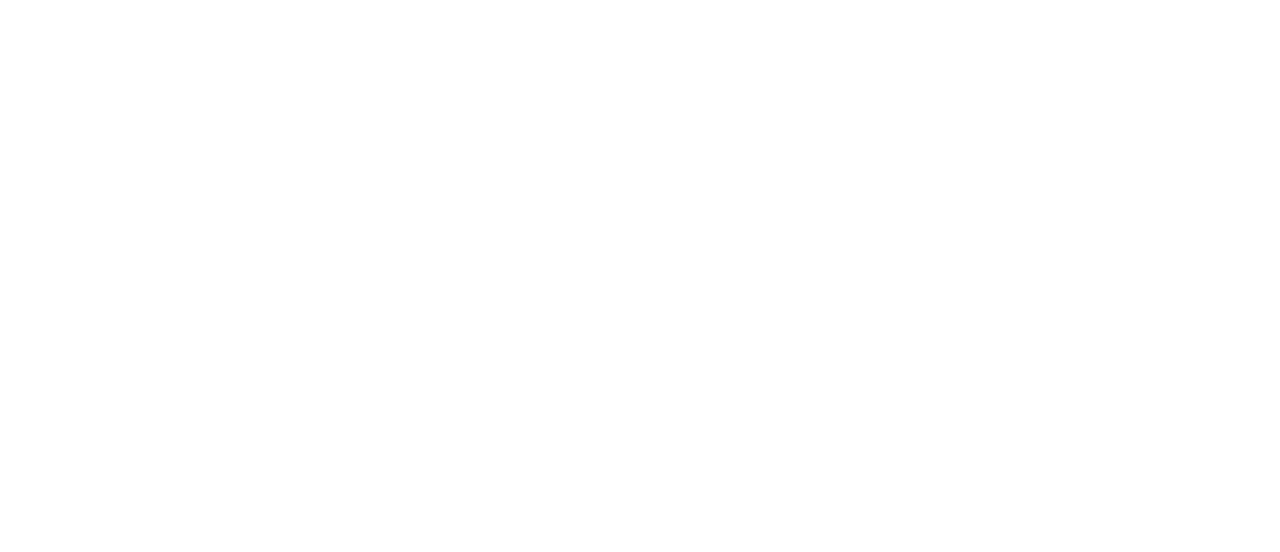
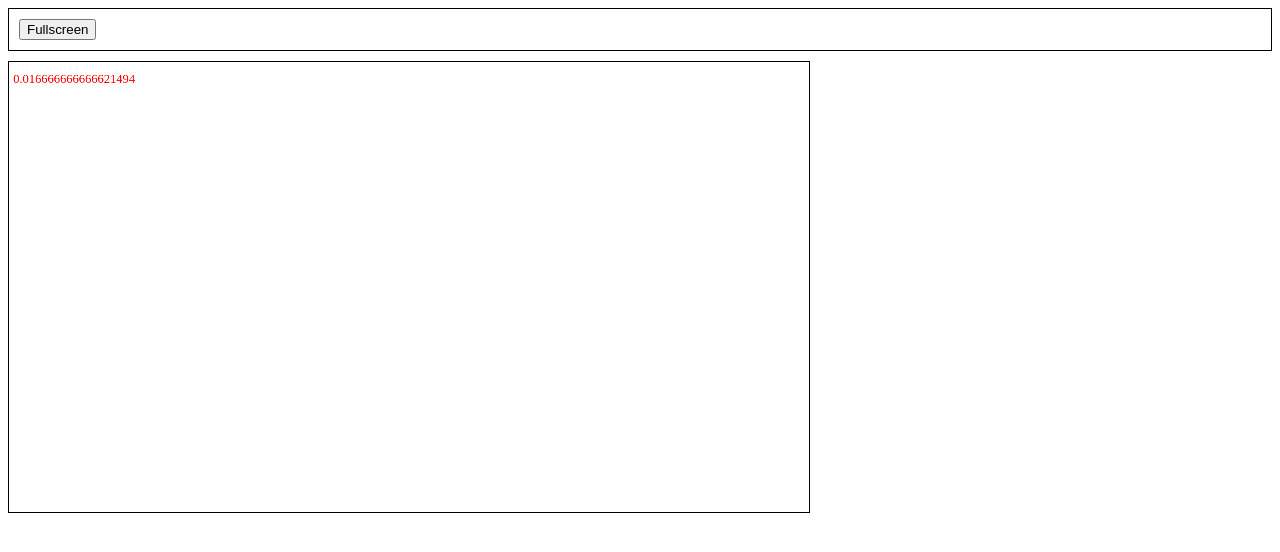
Before and after one commit to mradionov/mj, a website built with webpack: page public/index.html in a window 1280 px wide. Built offline with nearby package versions, Linux system fonts and the light colour scheme.

Commit message:
Loop with delta + fullscreen mode

```diff
--- /dev/null
+++ b/public/index.css
@@ -0,0 +1,10 @@
+canvas {
+  border: 1px solid black;
+  width: 800px;
+}
+
+.controls {
+  padding: 10px;
+  border: 1px solid black;
+  margin-bottom: 10px;
+}
--- a/public/index.html
+++ b/public/index.html
@@ -1 +1,8 @@
-<script src="main.js"></script>
+<link rel="stylesheet" href="index.css" />
+
+<div class="controls">
+  <button id="fullscreen-btn">Fullscreen</button>
+</div>
+
+
+<script src="main.js" defer></script>
--- /dev/null
+++ b/src/loop.ts
@@ -0,0 +1,98 @@
+interface RenderLoopOptions {
+  // Delta limit value in seconds. Limit might be reached if render loop is paused
+  // or breakpoint is activated during debugging.
+  deltaTimeLimit?: number;
+  fps?: number;
+  onTick?: ({ deltaTime }: { deltaTime: number; lastTime: number }) => void;
+}
+
+const DEFAULT_OPTIONS = {
+  deltaTimeLimit: 1,
+  // requestAnimationFrame is usually 60 fps; in seconds
+  fps: 60,
+};
+
+enum State {
+  Idle,
+  Working,
+  StopRequested,
+}
+
+export class RenderLoop {
+  private options: RenderLoopOptions;
+  private lastTimestamp = null;
+  private state = State.Idle;
+
+  constructor(options: RenderLoopOptions = {}) {
+    this.options = Object.assign({}, DEFAULT_OPTIONS, options);
+  }
+
+  public start(): void {
+    if (this.state !== State.Idle) {
+      return;
+    }
+
+    this.state = State.Working;
+
+    this.loop();
+  }
+
+  // WARNING: a couple of already queued callbacks might still fire after stop
+  public stop(): void {
+    if (this.state !== State.Working) {
+      return;
+    }
+
+    this.state = State.StopRequested;
+  }
+
+  private loop = (timestamp = null): void => {
+    if (this.state === State.Idle) {
+      return;
+    }
+
+    if (this.state === State.StopRequested) {
+      this.state = State.Idle;
+      return;
+    }
+
+    const idealDeltaTime = this.getIdealDeltaTime();
+    // For the very first run loop() is called from the code and timestamp is
+    // not known. On the second call loop() is called by requestAnimationFrame,
+    // which also provides a timestamp.
+    // Use ideal fixed delta value for the first run.
+    let deltaTime = idealDeltaTime;
+    if (timestamp !== null) {
+      // Timestamp is originally in milliseconds, convert to seconds
+      const deltaTimestamp = timestamp - this.lastTimestamp;
+      if (Math.round(this.getFpsInterval()) - Math.round(deltaTimestamp) > 2) {
+        window.requestAnimationFrame(this.loop);
+        return;
+      }
+
+      deltaTime = deltaTimestamp / 1000;
+
+      // If delta is too large, we must have resumed from stop() or breakpoint.
+      // Use ideal default delta only for this frame.
+      if (deltaTime > this.options.deltaTimeLimit) {
+        deltaTime = idealDeltaTime;
+      }
+    }
+
+    this.lastTimestamp = timestamp;
+
+    const lastTime = timestamp / 1000;
+
+    this.options.onTick?.({ deltaTime, lastTime });
+
+    window.requestAnimationFrame(this.loop);
+  };
+
+  private getFpsInterval(): number {
+    return 1000 / this.options.fps;
+  }
+
+  private getIdealDeltaTime(): number {
+    return 1 / this.options.fps;
+  }
+}
--- a/src/main.ts
+++ b/src/main.ts
@@ -1 +1,33 @@
-console.log('HELLO WORLD');
+import { RenderLoop } from './loop';
+
+const WIDTH = 1920;
+const HEIGHT = 1080;
+
+const canvas = document.createElement('canvas');
+canvas.width = WIDTH;
+canvas.height = HEIGHT;
+document.body.appendChild(canvas);
+const ctx = canvas.getContext('2d');
+
+const fullscreenButton = document.getElementById('fullscreen-btn');
+fullscreenButton.addEventListener('click', async () => {
+  await canvas.requestFullscreen();
+});
+
+function tick({ deltaTime }: { deltaTime: number }) {
+  ctx.clearRect(0, 0, WIDTH, HEIGHT);
+
+  ctx.font = '30px serif';
+  ctx.fillStyle = 'red';
+  ctx.fillText(`${deltaTime}`, 10, 50);
+}
+
+const loop = new RenderLoop({
+  onTick: tick,
+});
+
+async function main() {
+  loop.start();
+}
+
+void main();
```
